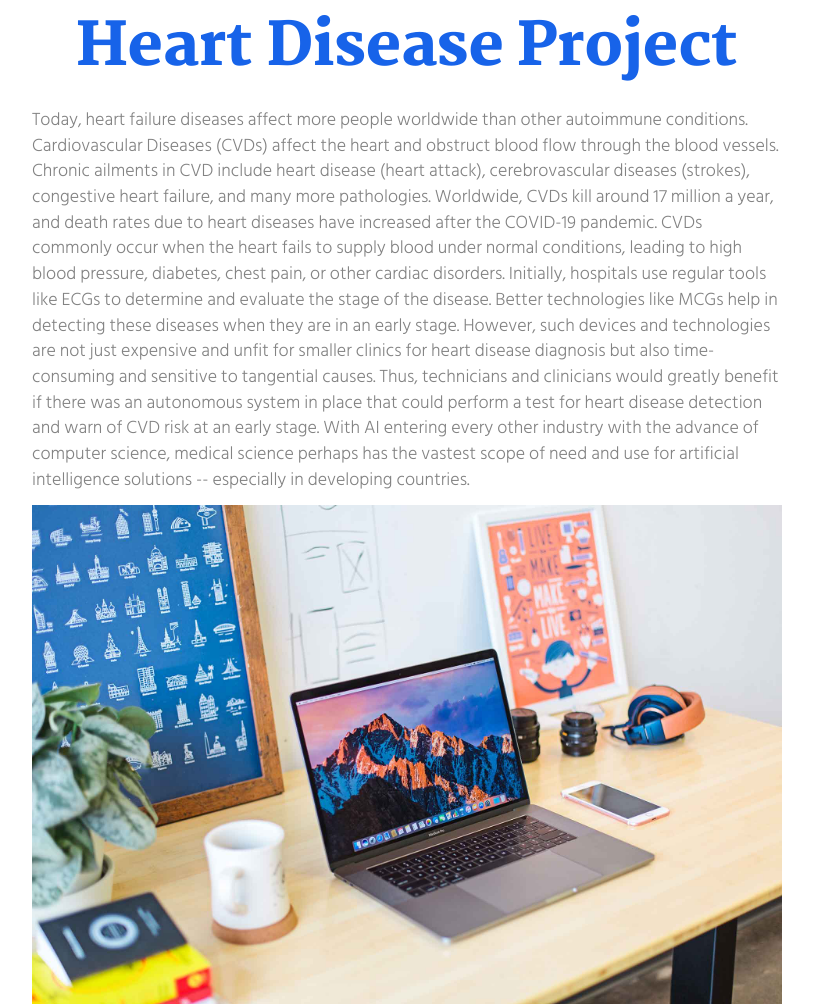
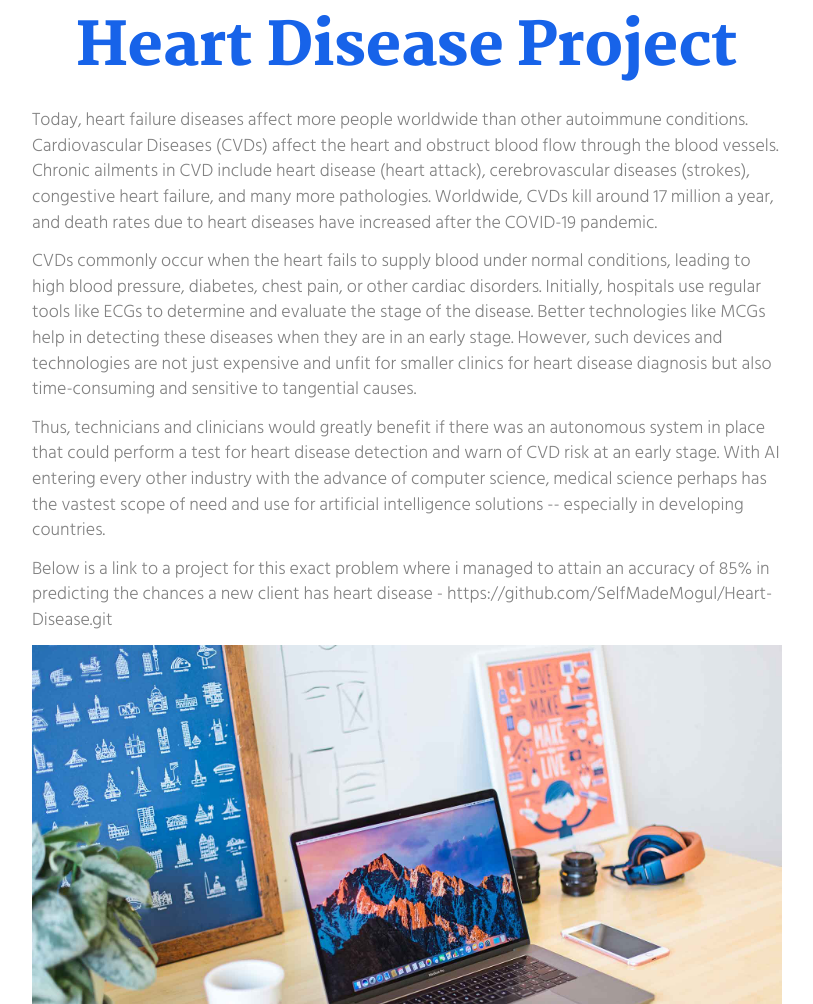
Before and after one commit to SelfMadeMogul/portfo, a Flask app: page /project.html in a window 1280 px wide. Shown: the part 205-1209 px from the top of the page, without its empty margins (233-1046 px from the left). Run offline with Flask 3, Linux system fonts and the light colour scheme; some libraries are stand-ins or nearby versions.

Commit message:
latest mods

```diff
--- a/templates/project.html
+++ b/templates/project.html
@@ -55,10 +55,13 @@
       <div class="row">
         <div class="col-xs-12 col-md-8 col-md-offset-2">
           <h1 class="text-center">Heart Disease Project</h1>
-          <p>Today, heart failure diseases affect more people worldwide than other autoimmune conditions. Cardiovascular Diseases (CVDs) affect the heart and obstruct blood flow through the blood vessels. Chronic ailments in CVD include heart disease (heart attack), cerebrovascular diseases (strokes), congestive heart failure, and many more pathologies. Worldwide, CVDs kill around 17 million a year, and death rates due to heart diseases have increased after the COVID-19 pandemic.
+          <p>Today, heart failure diseases affect more people worldwide than other autoimmune conditions. Cardiovascular Diseases (CVDs) affect the heart and obstruct blood flow through the blood vessels. Chronic ailments in CVD include heart disease (heart attack), cerebrovascular diseases (strokes), congestive heart failure, and many more pathologies. Worldwide, CVDs kill around 17 million a year, and death rates due to heart diseases have increased after the COVID-19 pandemic.</p>
 
-          CVDs commonly occur when the heart fails to supply blood under normal conditions, leading to high blood pressure, diabetes, chest pain, or other cardiac disorders. Initially, hospitals use regular tools like ECGs to determine and evaluate the stage of the disease. Better technologies like MCGs help in detecting these diseases when they are in an early stage. However, such devices and technologies are not just expensive and unfit for smaller clinics for heart disease diagnosis but also time-consuming and sensitive to tangential causes. Thus, technicians and clinicians would greatly benefit if there was an autonomous system in place that could perform a test for heart disease detection and warn of CVD risk at an early stage. With AI entering every other industry with the advance of computer science, medical science perhaps has the vastest scope of need and use for artificial intelligence solutions -- especially in developing countries.
-          </p>
+          <p>CVDs commonly occur when the heart fails to supply blood under normal conditions, leading to high blood pressure, diabetes, chest pain, or other cardiac disorders. Initially, hospitals use regular tools like ECGs to determine and evaluate the stage of the disease. Better technologies like MCGs help in detecting these diseases when they are in an early stage. However, such devices and technologies are not just expensive and unfit for smaller clinics for heart disease diagnosis but also time-consuming and sensitive to tangential causes.</p>
+
+          <p>Thus, technicians and clinicians would greatly benefit if there was an autonomous system in place that could perform a test for heart disease detection and warn of CVD risk at an early stage. With AI entering every other industry with the advance of computer science, medical science perhaps has the vastest scope of need and use for artificial intelligence solutions -- especially in developing countries.</p>
+
+          <p>Below is a link to a project for this exact problem where i managed to attain an accuracy of 85% in predicting the chances a new client has heart disease - https://github.com/SelfMadeMogul/Heart-Disease.git</p>
 
           <div class="section-container-spacer">
             <img src="./static/assets/images/img-06.jpg" alt="" class="img-responsive reveal-content" data-action="zoom">
```
